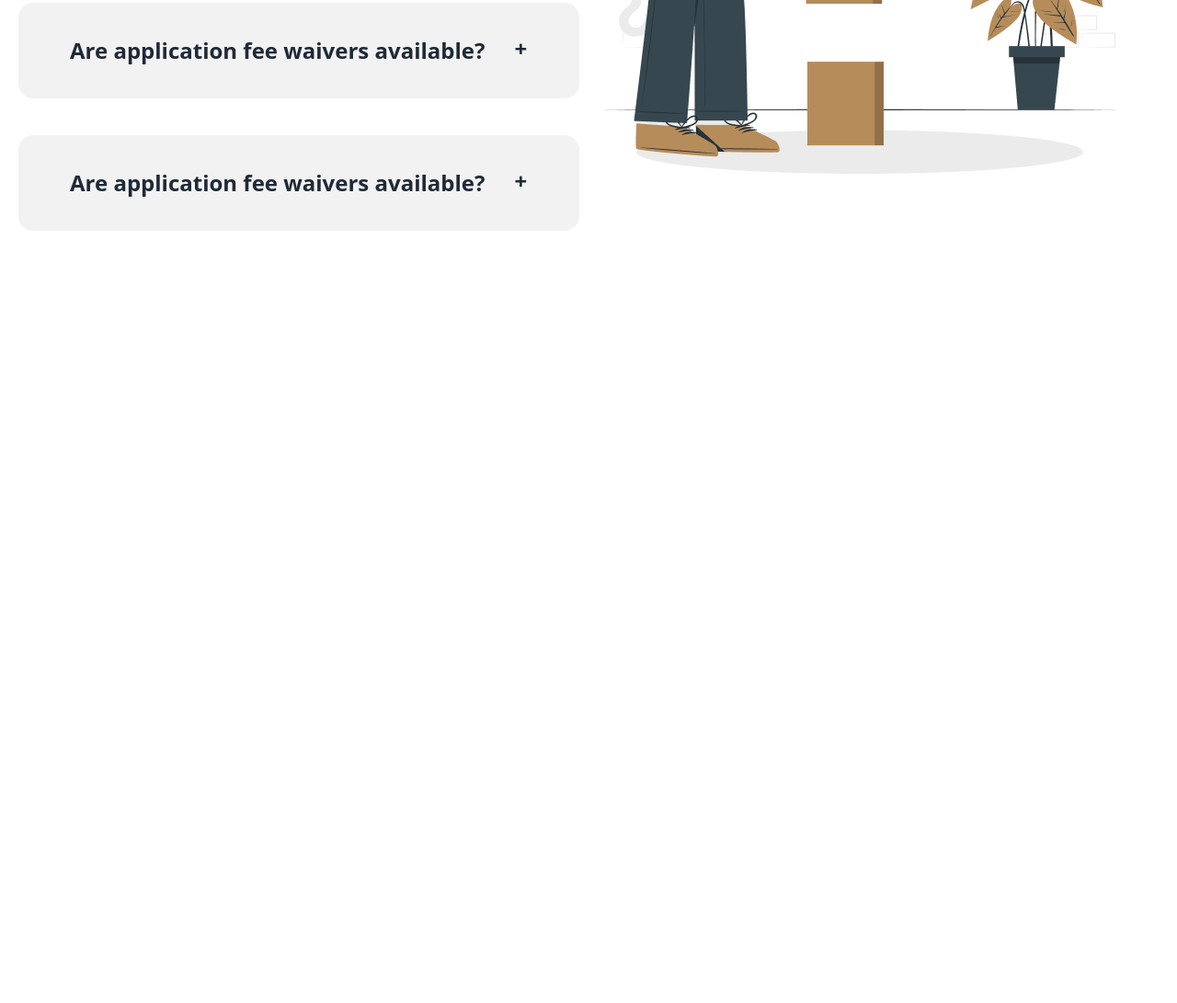
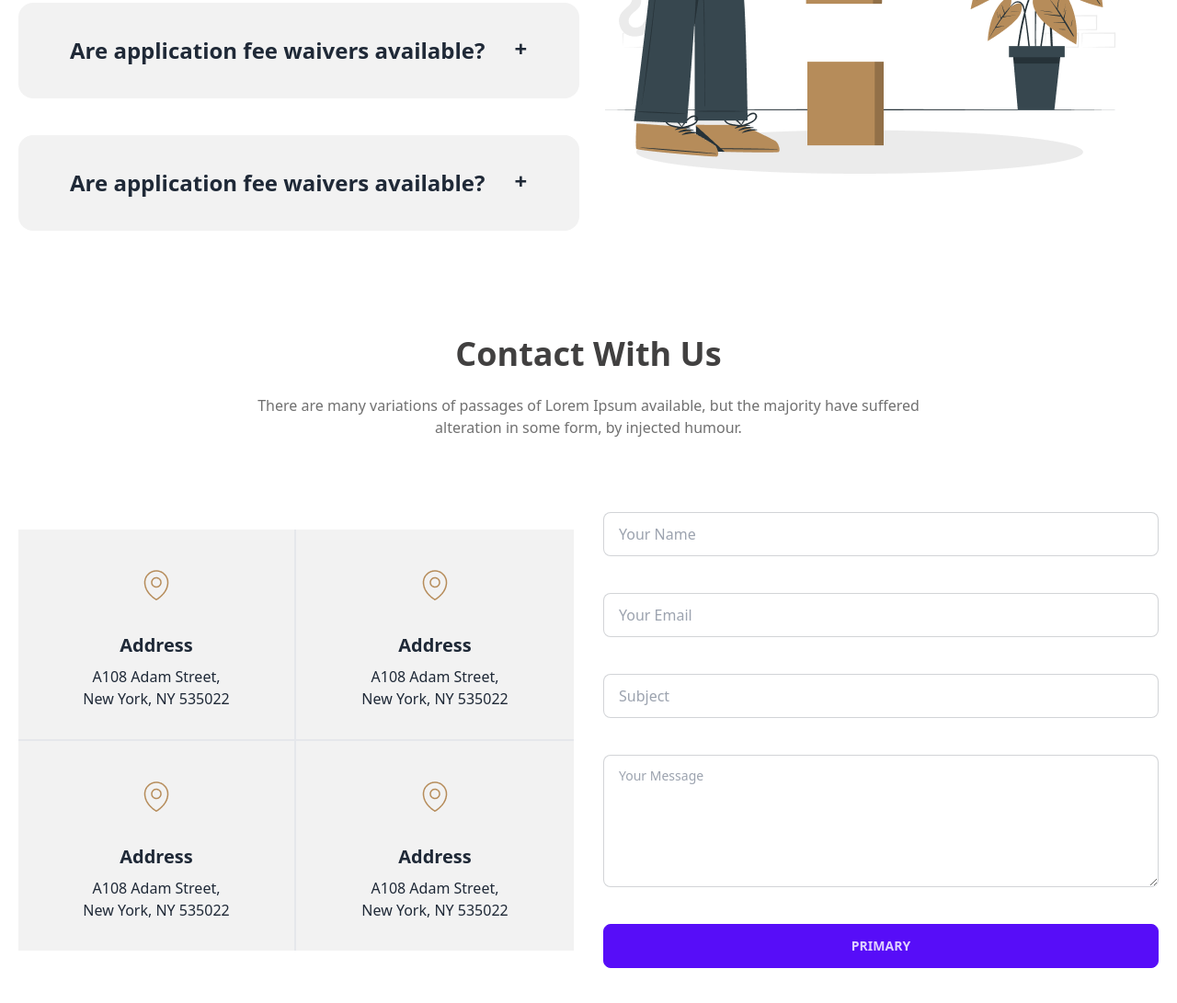
Before and after one commit to AAashik519/ph-8-Legal-web, a plain HTML site: page index.html in a window 1280 px wide. Shown: the part 2682-3773 px from the top of the page at 92% size. Before the commit the page ends 2983 px from the top, so only its background shows below. Drawn offline with nearby package versions, Linux system fonts and the light colour scheme.

Commit message:
contact us

```diff
--- a/index.html
+++ b/index.html
@@ -266,6 +266,68 @@
 
          </section>
 
+         <!-- contact with US -->
+         <section class="container mx-auto my-28 px-5 mt-72 lg:mt-44">
+          <div class="text-center max-w-3xl mx-auto text-[#414040]">
+            <h1 class="text-4xl font-extrabold">Contact With Us</h1>
+            <p class="text-[#707070] mt-6">There are many variations of passages of Lorem Ipsum available, but the majority have suffered alteration in some form, by injected humour.</p>
+        </div>
+
+        <div class=" flex flex-col md:flex-row lg:items-center gap-8 my-20 ">
+          <div class="grid grid-cols-2 flex-1">
+            <div class=" flex flex-col items-center  bg-base-200 border-r-2 border-b-2 ">
+              <figure class="px-10 pt-10">
+                <img src="./images/location.png" alt="Shoes" class="rounded-xl" />
+              </figure>
+              <div class="card-body items-center text-center">
+                <h2 class="card-title">Address</h2>
+                <p>A108 Adam Street, <br>
+                  New York, NY 535022</p>
+              </div>
+            </div>
+            <div class="   bg-base-200  border-b-2 ">
+              <figure class="px-10 pt-10  flex flex-col items-center ">
+                <img src="./images/location.png" alt="Shoes" class="rounded-xl" />
+              </figure>
+              <div class="card-body items-center text-center">
+                <h2 class="card-title">Address</h2>
+                <p>A108 Adam Street, <br>
+                  New York, NY 535022</p>
+              </div>
+            </div>
+            <div class="  flex flex-col items-center  bg-base-200 border-r-2 ">
+              <figure class="px-10 pt-10">
+                <img src="./images/location.png" alt="Shoes" class="rounded-xl" />
+              </figure>
+              <div class="card-body items-center text-center">
+                <h2 class="card-title">Address</h2>
+                <p>A108 Adam Street, <br>
+                  New York, NY 535022</p>
+              </div>
+            </div>
+            <div class="  flex flex-col items-center  bg-base-200   ">
+              <figure class="px-10 pt-10">
+                <img src="./images/location.png" alt="Shoes" class="rounded-xl" />
+              </figure>
+              <div class="card-body items-center text-center">
+                <h2 class="card-title">Address</h2>
+                <p>A108 Adam Street, <br>
+                  New York, NY 535022</p>
+              </div>
+            </div>
+
+          </div>
+          <div class="flex flex-col md:flex-1 space-y-10 max-w-full">
+            <input type="text" placeholder="Your Name" class="input input-bordered   " />
+            <input type="text" placeholder="Your Email" class="input input-bordered  " />
+            <input type="text" placeholder="Subject" class="input input-bordered     " />
+            <textarea class="textarea textarea-bordered h-36" placeholder="Your Message"></textarea>
+            <button class="btn btn-primary">Primary</button>
+        </div>
+
+        </div>
+
+         </section>
 
 
     </main>
```
